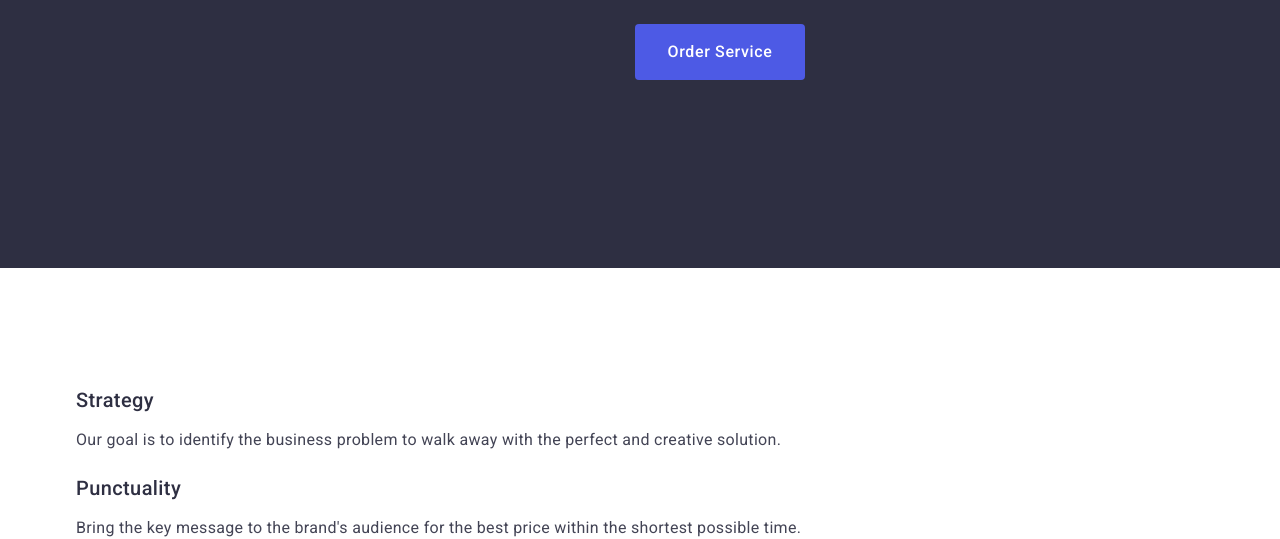
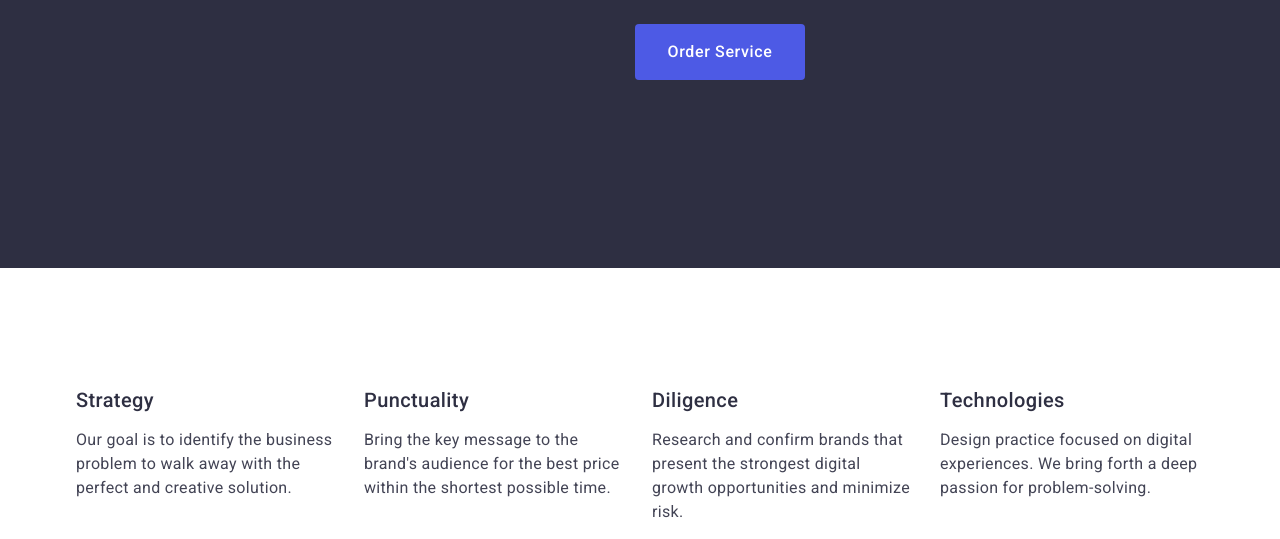
Before and after one commit to valentyn1407/goit-markup-hw-03, a plain HTML site: page index.html in a window 1280 px wide. Shown: the part 418-957 px from the top of the page. Drawn offline with nearby package versions, Linux system fonts and the light colour scheme.

Commit message:
Update styles.css

```diff
--- a/css/styles.css
+++ b/css/styles.css
@@ -237,6 +237,7 @@ body {
 
 .features-list {
   display: flex;
+  align-items: baseline;
   padding: 0 15px;
   gap: 24px;
 }
@@ -245,7 +246,7 @@ body {
   margin-right: 0;
 }
 
-.features-list:first-child {
+.text-list {
   width: calc((100% - 72px) / 4);
 }
 
```
